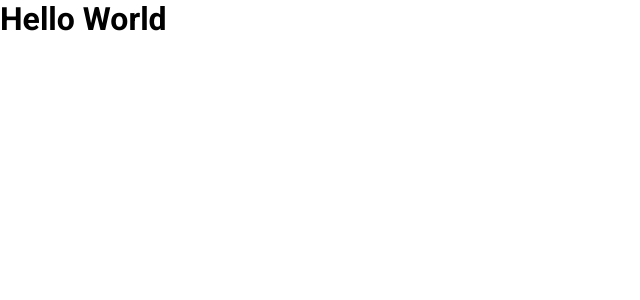
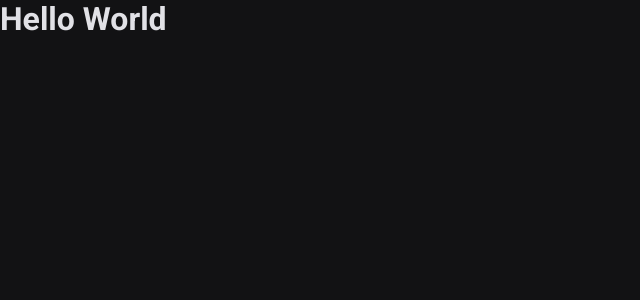
Before and after one commit to juliofilizzola/node_heart, a React (Vite) app in the folder web/: page / in a window 1280 px wide. Shown: the top 300 px of the page, without its empty margins (0-640 px from the left). Built offline with nearby package versions, Linux system fonts and the light colour scheme.

Commit message:
criando estilização para o body

```diff
--- a/web/src/styles/global.css
+++ b/web/src/styles/global.css
@@ -1,7 +1,13 @@
 @import url('https://fonts.googleapis.com/css2?family=Roboto:ital,wght@0,300;0,700;1,400&display=swap');
+
 * {
   padding: 0;
   margin: 0;
   box-sizing: border-box;
   font-family: Roboto, sans-serif;
 }
+
+body {
+  color: #e1e1e6;
+  background: #121214;
+}
```
